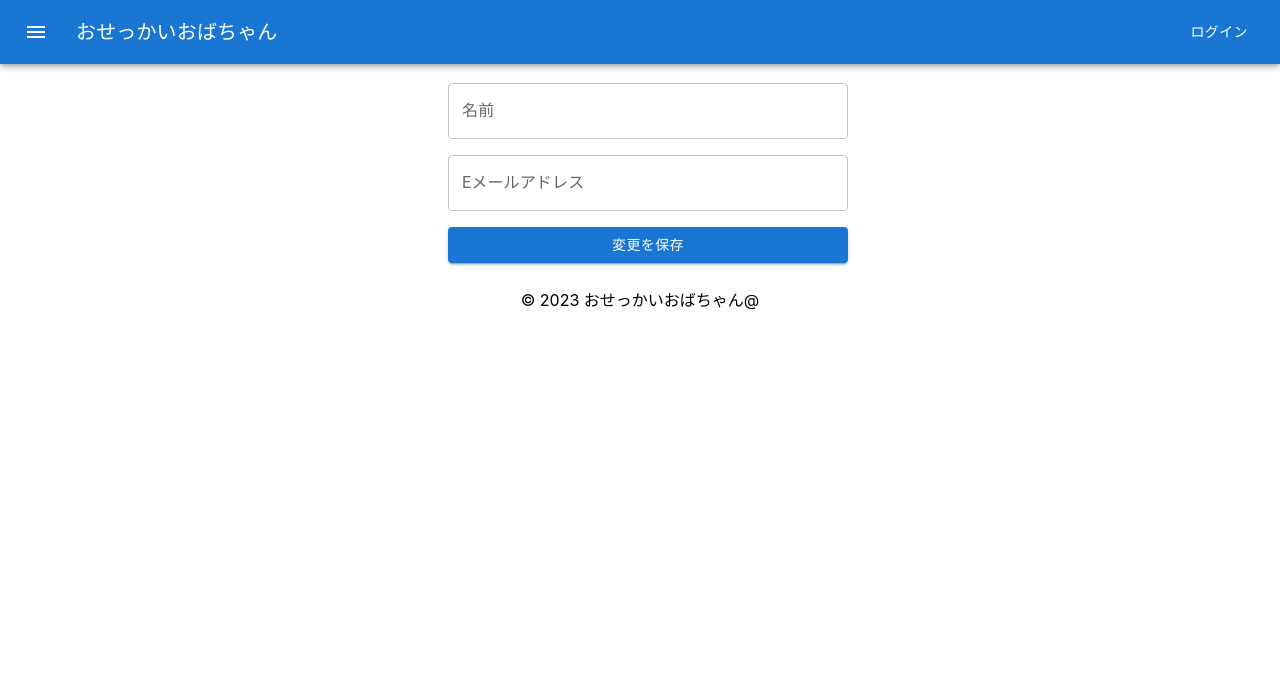
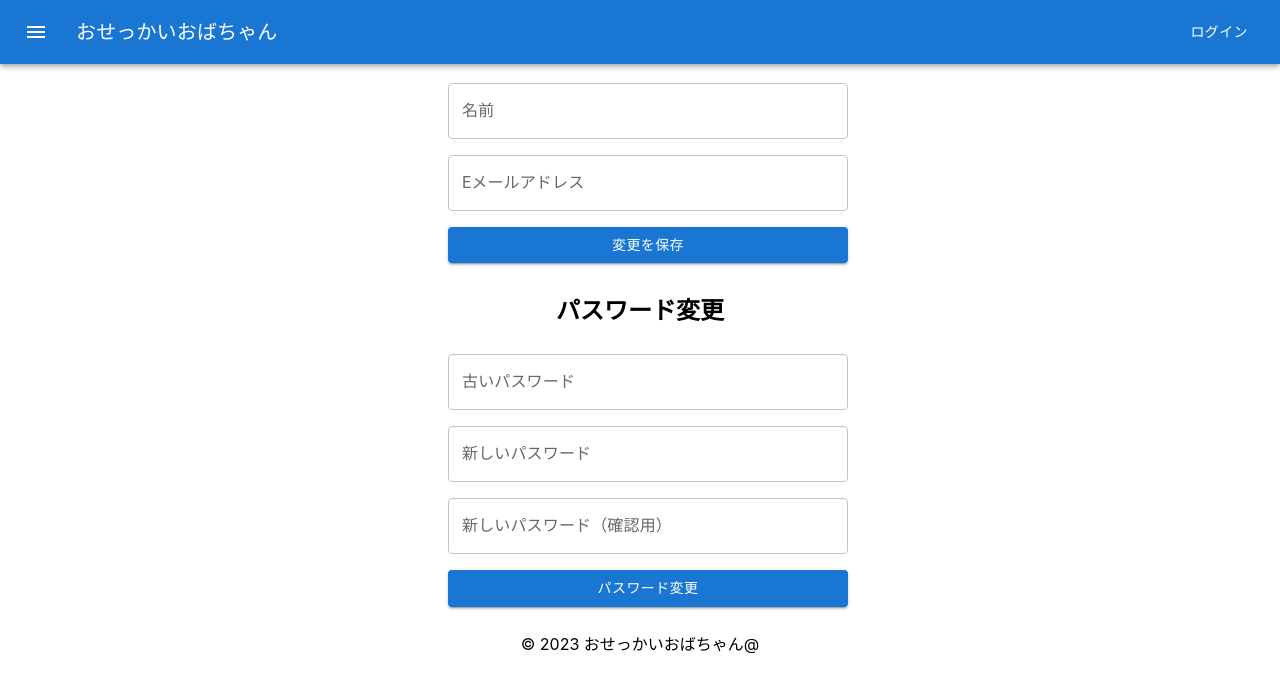
Before and after one commit to YasunariIguchi/nosy-aunty, a React (Create React App) app in the folder frontend/: page /user in a window 1280 px wide. Shown: the top 692 px of the page. Built offline with nearby package versions, Linux system fonts and the light colour scheme; no server answers.

Commit message:
パスワード入力フィールド追加

```diff
--- a/frontend/src/pages/UserProfile.js
+++ b/frontend/src/pages/UserProfile.js
@@ -10,6 +10,10 @@ const UserProfile = ({ setUserName }) => {
   const [name, setName] = useState('');
   const [email, setEmail] = useState('');
   const [error, setError] = useState('');
+  const [oldPassword, setOldPassword] = useState('');
+  const [newPassword, setNewPassword] = useState('');
+  const [confirmNewPassword, setConfirmNewPassword] = useState('');
+  const [passwordError, setPasswordError] = useState('');
   const navigate = useNavigate();
 
   useEffect(() => {
@@ -83,6 +87,53 @@ const UserProfile = ({ setUserName }) => {
     }
   };
 
+  const handleOldPasswordChange = (e) => {
+    setOldPassword(e.target.value);
+  };
+
+  const handleNewPasswordChange = (e) => {
+    setNewPassword(e.target.value);
+  };
+
+  const handleConfirmNewPasswordChange = (e) => {
+    setConfirmNewPassword(e.target.value);
+  };
+
+  const handlePasswordSubmit = async (e) => {
+    e.preventDefault();
+    // パスワードのバリデーションを行う
+    if (newPassword !== confirmNewPassword) {
+      setPasswordError('新しいパスワードと確認用パスワードが一致しません');
+      return;
+    }
+    // パスワード変更の API リクエストを送信する
+    try {
+      const passwordData = {
+        oldPassword: oldPassword,
+        newPassword: newPassword,
+      };
+      const response = await axios.put(`${process.env.REACT_APP_API}/user/password`, passwordData, {
+        withCredentials: true,
+        withXSRFToken: true,
+        // 他の必要なオプションがあればここに追加
+      });
+      if (response.data.success) {
+        alert(response.data.message); // 成功メッセージを表示
+        // パスワード変更が成功したら、フォームをクリアする（任意）
+        setOldPassword('');
+        setNewPassword('');
+        setConfirmNewPassword('');
+      }
+    } catch (error) {
+      console.error('Error updating password:', error);
+      if (error.response && error.response.data && !error.response.data.success) {
+        alert(error.response.data.message); // エラーメッセージの表示
+      } else {
+        alert('パスワードの変更に失敗しました'); // デフォルトのエラーメッセージ
+      }
+    }
+  };
+
   return (
     <Box sx={{ maxWidth: 400, margin: 'auto', textAlign: 'center' }}>
       <h2>プロフィール編集</h2>
@@ -107,6 +158,37 @@ const UserProfile = ({ setUserName }) => {
           </Button>
         </Box>
       </form>
+      <h2>パスワード変更</h2>
+      <form onSubmit={handlePasswordSubmit}>
+        <Box sx={{ '& > :not(style)': { m: 1, width: '100%' } }}>
+          <TextField
+            label="古いパスワード"
+            variant="outlined"
+            type="password"
+            value={oldPassword}
+            onChange={handleOldPasswordChange}
+          />
+          <TextField
+            label="新しいパスワード"
+            variant="outlined"
+            type="password"
+            value={newPassword}
+            onChange={handleNewPasswordChange}
+          />
+          <TextField
+            label="新しいパスワード（確認用）"
+            variant="outlined"
+            type="password"
+            value={confirmNewPassword}
+            onChange={handleConfirmNewPasswordChange}
+            error={Boolean(passwordError)}
+            helperText={passwordError}
+          />
+          <Button variant="contained" type="submit">
+            パスワード変更
+          </Button>
+        </Box>
+      </form>
     </Box>
   );
 };
```
